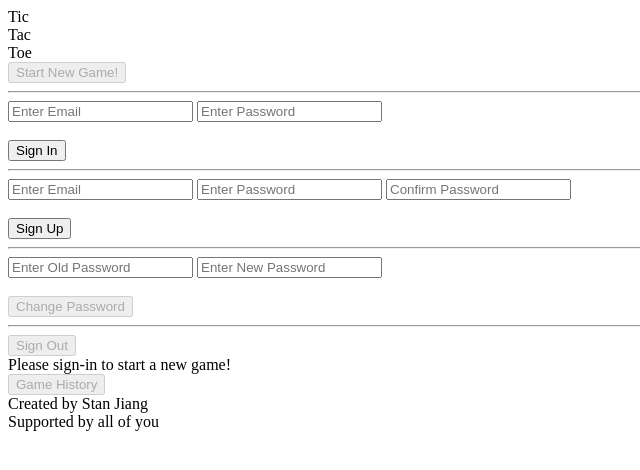
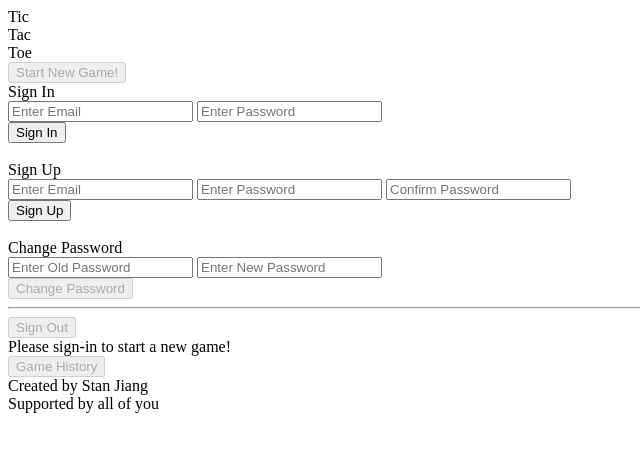
Before and after one commit to stanjng/tictactoe-client, a plain HTML site: page index.html in a window 1280 px wide. Shown: the whole page, without its empty margins (0-640 px from the left). Drawn offline with Linux system fonts and the light colour scheme; a script that the page names is missing.

Commit message:
Reorganized login section

```diff
--- a/index.html
+++ b/index.html
@@ -35,25 +35,25 @@
              <div class="msgs" id="auth-msgs">
              </div>
            </section>
-          <hr>
            <form id='sign-in'>
+             Sign In<br>
              <input type="email" name="credentials[email]" placeholder="Enter Email">
-             <input type="password" name="credentials[password]" placeholder="Enter Password"><br><br>
+             <input type="password" name="credentials[password]" placeholder="Enter Password"><br>
              <button class="btn btn-primary btn-sm sign-in-toggle">Sign In</button>
            </form>
-           <hr>
-
+           <br>
            <form id='sign-up'>
+             Sign Up<br>
              <input type="email" name="credentials[email]" placeholder="Enter Email">
              <input type="password" name="credentials[password]" placeholder="Enter Password">
-             <input type="password" name="credentials[password_confirmation]" placeholder="Confirm Password"><br><br>
+             <input type="password" name="credentials[password_confirmation]" placeholder="Confirm Password"><br>
              <button class="btn btn-primary btn-sm sign-up-toggle">Sign Up</button>
            </form>
-           <hr>
-
+           <br>
            <form id='change-pw'>
+             Change Password<br>
              <input type="password" name="passwords[old]" placeholder="Enter Old Password">
-             <input type="password" name="passwords[new]" placeholder="Enter New Password"><br><br>
+             <input type="password" name="passwords[new]" placeholder="Enter New Password"><br>
              <button class="btn btn-primary btn-sm change-pw-toggle" disabled>Change Password</button>
            </form>
            <hr>
@@ -90,15 +90,15 @@
          </div>
          <div class="col-9 get display overflow-auto" id="response-display"></div>
 
- </div>
+       </div>
      </div>
 
      <!-- Columns are always 50% wide, on mobile and desktop -->
      <div class="row">
        <div class="col-12 foot">
 
-Created by Stan Jiang<br>
-Supported by all of you
+         Created by Stan Jiang<br>
+         Supported by all of you
 
        </div>
      </div>
```
